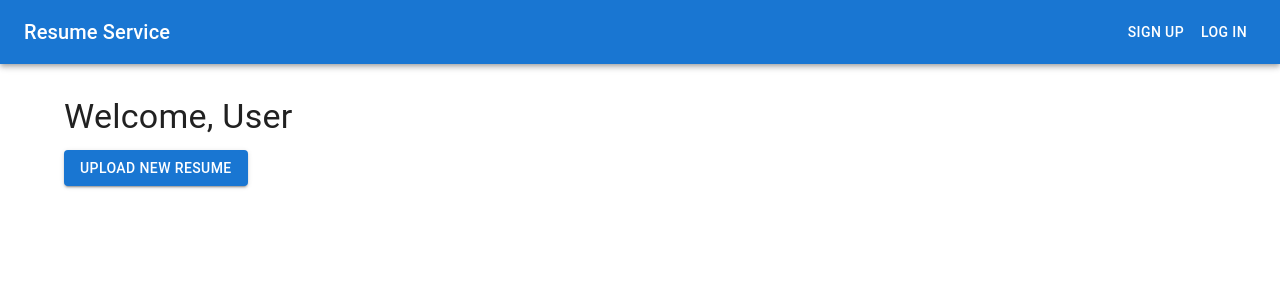
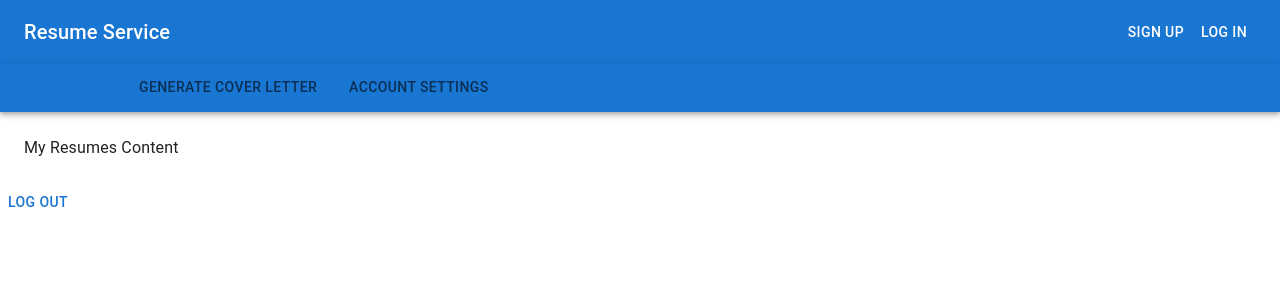
Before and after one commit to ZeoZagart/resume-ui, a React (Create React App) app: page /dashboard in a window 1280 px wide. Shown: the top 300 px of the page. Built offline with nearby package versions, Linux system fonts and the light colour scheme.

Commit message:
implement dashboard

```diff
--- a/src/App.tsx
+++ b/src/App.tsx
@@ -4,7 +4,7 @@ import NavBar from './components/NavBar'
 import HeroSection from './components/HeroSection'
 import SignUp from './pages/SignUp'
 import Login from './pages/Login'
-import Dashboard from './pages/Dashboard'
+import Dashboard from './pages/dashboard/Dashboard'
 import { CssBaseline } from '@mui/material'
 
 const App: React.FC = () => {
--- a/src/pages/Dashboard.tsx
+++ /dev/null
@@ -1,19 +0,0 @@
-import React from 'react'
-import { Box, Button, Container, Typography } from '@mui/material'
-
-const Dashboard: React.FC = () => {
-    return (
-        <Container>
-            <Box my={4}>
-                <Typography variant="h4" component="h1" gutterBottom>
-                    Welcome, User
-                </Typography>
-                <Button variant="contained" color="primary">
-                    Upload New Resume
-                </Button>
-            </Box>
-        </Container>
-    )
-}
-
-export default Dashboard
--- a/src/pages/Login.tsx
+++ b/src/pages/Login.tsx
@@ -7,6 +7,7 @@ import {
 } from '@mui/material'
 import { useState } from 'react'
 import { login } from '../api/resume_service'
+import { useNavigate } from 'react-router-dom';
 import { useAuth } from '../context/AuthContext'
 
 const Login: React.FC = () => {
@@ -15,6 +16,7 @@ const Login: React.FC = () => {
     const [loading, setLoading] = useState(false)
     const [error, setError] = useState('')
     const { setToken } = useAuth()
+    const navigator = useNavigate();
 
     const handleLogin = async (e: React.FormEvent) => {
         e.preventDefault()
@@ -24,6 +26,7 @@ const Login: React.FC = () => {
         try {
             const { token } = await login(email, password)
             setToken(token)
+            navigator('/dashboard');
         } catch (error) {
             setError('Invalid email or password.')
         } finally {
--- a/src/pages/SignUp.tsx
+++ b/src/pages/SignUp.tsx
@@ -7,6 +7,7 @@ import {
 } from '@mui/material'
 import React, { useState } from 'react'
 import { signup } from '../api/resume_service'
+import { useNavigate } from 'react-router-dom';
 import { useAuth } from '../context/AuthContext'
 
 const SignUp: React.FC = () => {
@@ -16,6 +17,7 @@ const SignUp: React.FC = () => {
     const [error, setError] = useState('')
     const [loading, setLoading] = useState(false)
     const { setToken } = useAuth()
+    const navigator = useNavigate();
 
     const handleSubmit = async (e: React.FormEvent) => {
         e.preventDefault()
@@ -25,6 +27,7 @@ const SignUp: React.FC = () => {
         try {
             const { token } = await signup(name, email, password)
             setToken(token)
+            navigator('/dashboard');
         } catch (error) {
             setError('Error signing up. Please try again.')
         } finally {
--- /dev/null
+++ b/src/pages/dashboard/AccountSettings.tsx
@@ -0,0 +1,7 @@
+import React from 'react';
+
+const AccountSettings: React.FC = () => {
+  return <div>Account Settings Content</div>;
+};
+
+export default AccountSettings;
--- /dev/null
+++ b/src/pages/dashboard/Dashboard.tsx
@@ -0,0 +1,39 @@
+import React, { useState } from 'react';
+import { Box, Button, Typography, AppBar, Tabs, Tab } from '@mui/material';
+import { useAuth } from '../../context/AuthContext';
+import MyResumes from './MyResumes';
+import GenerateCoverLetter from './GenerateCoverLetter';
+import AccountSettings from './AccountSettings';
+
+const Dashboard: React.FC = () => {
+  const [tabValue, setTabValue] = useState(0);
+  const { token, setToken } = useAuth();
+
+  const handleLogout = () => {
+    setToken(null);
+  };
+
+  const handleChange = (event: React.SyntheticEvent, newValue: number) => {
+    setTabValue(newValue);
+  };
+
+  return (
+    <Box>
+      <AppBar position="static">
+        <Tabs value={tabValue} onChange={handleChange}>
+          <Tab label="My Resumes" />
+          <Tab label="Generate Cover Letter" />
+          <Tab label="Account Settings" />
+        </Tabs>
+      </AppBar>
+      <Box p={3}>
+        {tabValue === 0 && <MyResumes />}
+        {tabValue === 1 && <GenerateCoverLetter />}
+        {tabValue === 2 && <AccountSettings />}
+      </Box>
+      <Button onClick={handleLogout}>Log Out</Button>
+    </Box>
+  );
+};
+
+export default Dashboard;
--- /dev/null
+++ b/src/pages/dashboard/GenerateCoverLetter.tsx
@@ -0,0 +1,7 @@
+import React from 'react';
+
+const GenerateCoverLetter: React.FC = () => {
+  return <div>Generate Cover Letter Content</div>;
+};
+
+export default GenerateCoverLetter;
--- /dev/null
+++ b/src/pages/dashboard/MyResumes.tsx
@@ -0,0 +1,7 @@
+import React from 'react';
+
+const MyResumes: React.FC = () => {
+  return <div>My Resumes Content</div>;
+};
+
+export default MyResumes;
```
